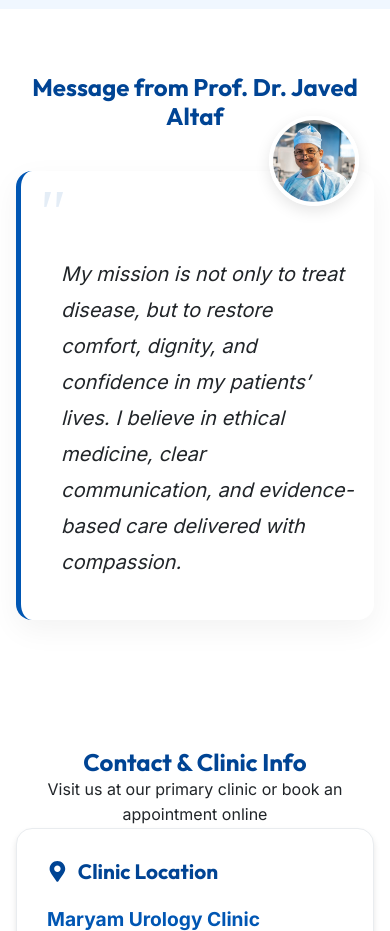
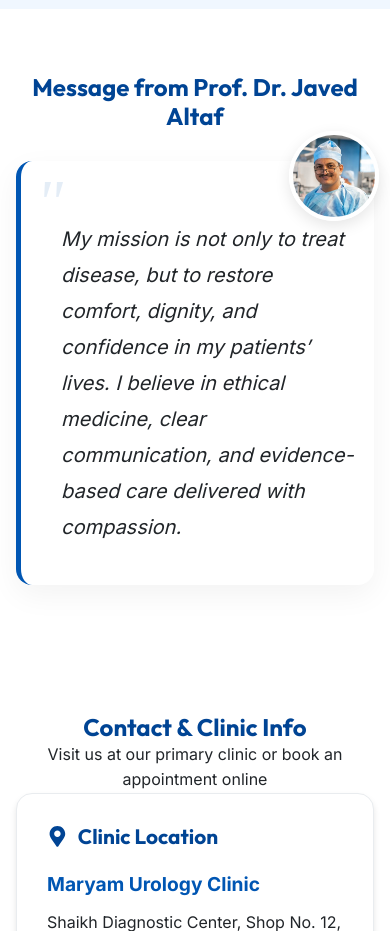
Before and after one commit to M-Nabeegh/altafwebsite, a React (Vite) app: page / in a window 390 px wide. Shown: the part 6440-7371 px from the top of the page. Built offline with nearby package versions, Linux system fonts and the light colour scheme.

Commit message:
style: anchor mobile avatar perfectly on the box edge and prevent title overlap

```diff
--- a/src/index.css
+++ b/src/index.css
@@ -1339,16 +1339,17 @@ ul {
 
 @media (max-width: 768px) {
   .message-flex-container {
-    padding-top: 40px;
+    padding-top: 0;
+    margin-top: 30px;
   }
   .message-img-container {
     position: absolute;
-    top: -15px;
-    right: 15px;
+    top: -30px;
+    right: -5px;
     z-index: 10;
   }
   .message-quote-box {
-    padding-top: 85px !important;
+    padding-top: 60px !important;
     padding-right: 20px !important;
   }
   .message-img {
```
